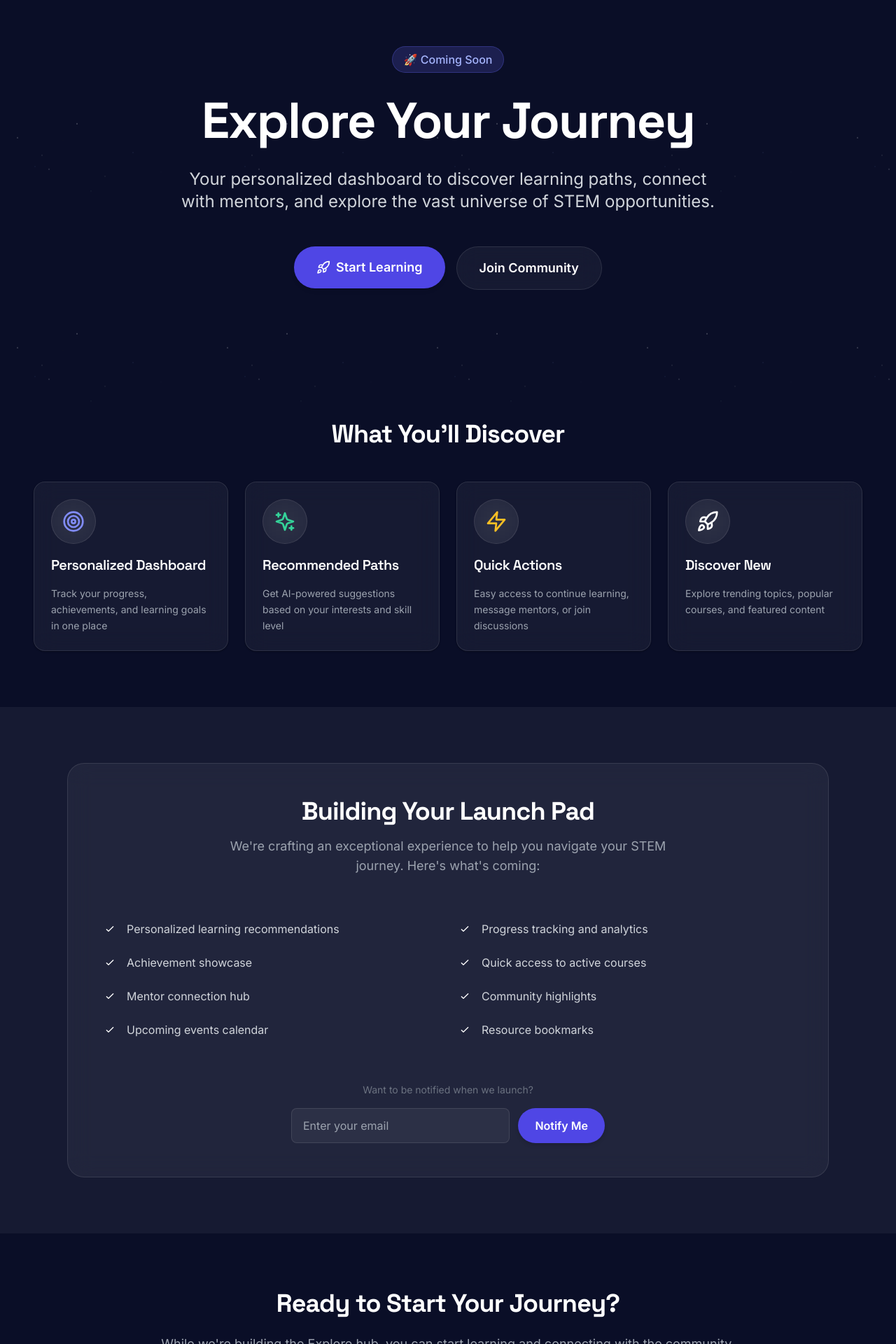
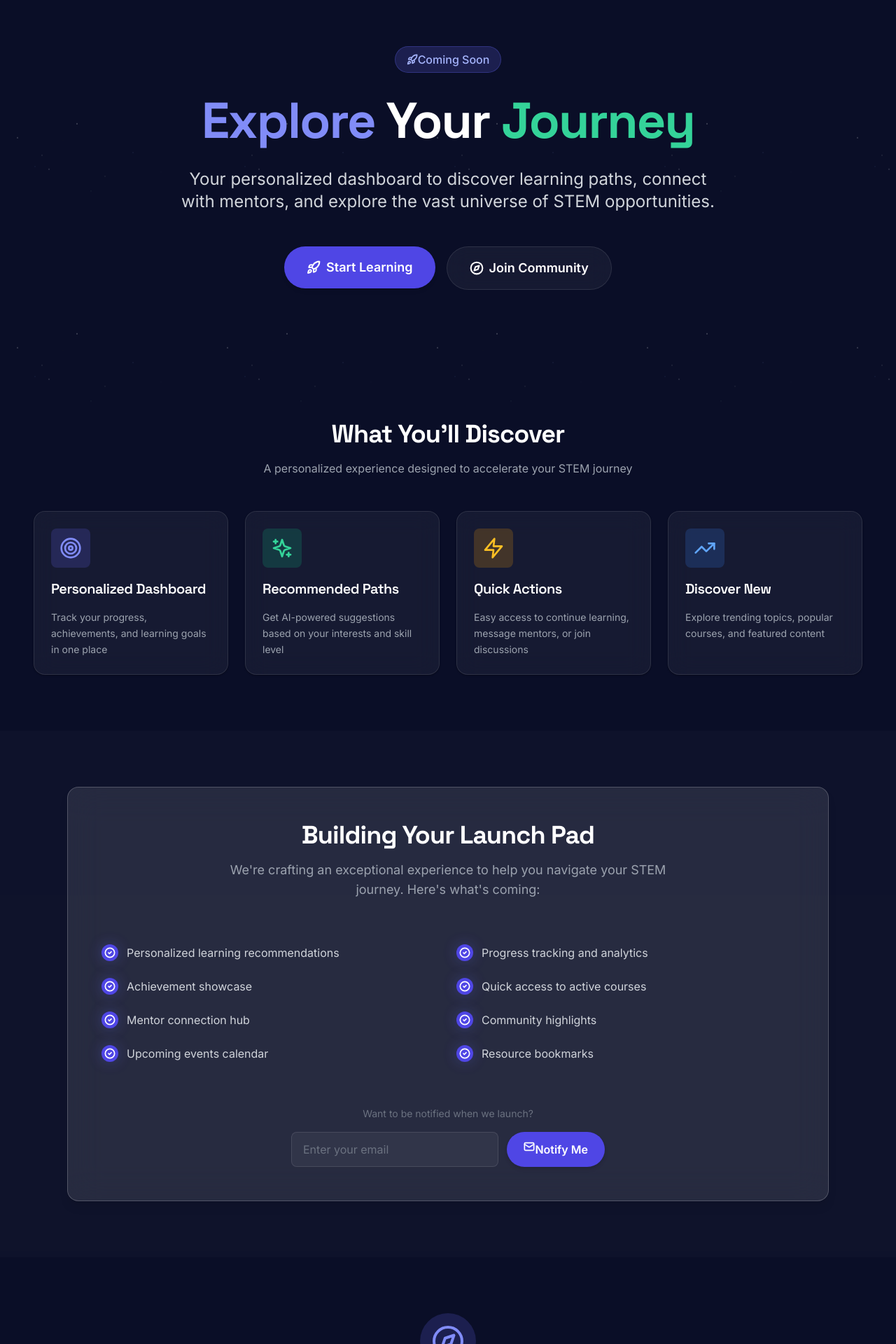
Before and after one commit to itsmepraks/womeninstem, a Next.js app: page /explore in a window 1280 px wide. Shown: the part 120-2040 px from the top of the page at 70% size. Built offline with nearby package versions, Linux system fonts and the light colour scheme; no server answers.

Commit message:
refactor: remove gradient text and replace emojis with Lucide icons on explore page

```diff
--- a/app/explore/page.tsx
+++ b/app/explore/page.tsx
@@ -1,5 +1,14 @@
 import { Container, Card, Button, Badge } from '@/components/ui';
-import { Rocket, Sparkles, Target, Zap } from 'lucide-react';
+import {
+  Rocket,
+  Sparkles,
+  Target,
+  Zap,
+  CheckCircle2,
+  Mail,
+  TrendingUp,
+  Compass
+} from 'lucide-react';
 import Link from 'next/link';
 
 export const metadata = {
@@ -14,13 +23,17 @@ export default function ExplorePage() {
       <section className="min-h-[70vh] flex items-center justify-center px-4 py-20">
         <Container size="lg">
           <div className="text-center space-y-8">
-            <Badge variant="nebula" size="lg">
-              🚀 Coming Soon
+            <Badge variant="nebula" size="lg" className="inline-flex items-center gap-2">
+              <Rocket className="w-4 h-4" strokeWidth={2.5} />
+              Coming Soon
             </Badge>
 
-            <h1 className="font-display text-5xl md:text-7xl font-bold">
-              <span className="gradient-text bg-gradient-nebula">Explore</span> Your{' '}
-              <span className="gradient-text bg-gradient-aurora">Journey</span>
+            <h1 className="font-display text-5xl md:text-7xl font-bold tracking-tight">
+              <span className="text-nebula-400">Explore</span>
+              {' '}
+              <span className="text-white">Your</span>
+              {' '}
+              <span className="text-aurora-400">Journey</span>
             </h1>
 
             <p className="text-xl md:text-2xl text-gray-300 max-w-3xl mx-auto leading-relaxed">
@@ -30,12 +43,12 @@ export default function ExplorePage() {
 
             <div className="flex flex-col sm:flex-row gap-4 justify-center pt-4">
               <Link href="/learning">
-                <Button variant="primary" size="lg" leftIcon={<Rocket className="w-5 h-5" />}>
+                <Button variant="primary" size="lg" leftIcon={<Rocket className="w-5 h-5" strokeWidth={2.5} />}>
                   Start Learning
                 </Button>
               </Link>
               <Link href="/community">
-                <Button variant="secondary" size="lg">
+                <Button variant="secondary" size="lg" leftIcon={<Compass className="w-5 h-5" strokeWidth={2.5} />}>
                   Join Community
                 </Button>
               </Link>
@@ -47,32 +60,35 @@ export default function ExplorePage() {
       {/* Features Preview */}
       <section className="py-20 px-4">
         <Container size="xl">
-          <h2 className="font-display text-3xl md:text-4xl font-bold text-center mb-12">
+          <h2 className="font-display text-3xl md:text-4xl font-bold text-center mb-4 text-white">
             What You&apos;ll Discover
           </h2>
+          <p className="text-center text-gray-400 mb-12 max-w-2xl mx-auto">
+            A personalized experience designed to accelerate your STEM journey
+          </p>
 
           <div className="grid md:grid-cols-2 lg:grid-cols-4 gap-6">
             {[
               {
-                icon: <Target className="w-8 h-8" />,
+                icon: <Target className="w-8 h-8" strokeWidth={2} />,
                 title: 'Personalized Dashboard',
                 description: 'Track your progress, achievements, and learning goals in one place',
                 color: 'nebula',
               },
               {
-                icon: <Sparkles className="w-8 h-8" />,
+                icon: <Sparkles className="w-8 h-8" strokeWidth={2} />,
                 title: 'Recommended Paths',
                 description: 'Get AI-powered suggestions based on your interests and skill level',
                 color: 'aurora',
               },
               {
-                icon: <Zap className="w-8 h-8" />,
+                icon: <Zap className="w-8 h-8" strokeWidth={2} />,
                 title: 'Quick Actions',
                 description: 'Easy access to continue learning, message mentors, or join discussions',
                 color: 'stardust',
               },
               {
-                icon: <Rocket className="w-8 h-8" />,
+                icon: <TrendingUp className="w-8 h-8" strokeWidth={2} />,
                 title: 'Discover New',
                 description: 'Explore trending topics, popular courses, and featured content',
                 color: 'cosmic',
@@ -80,10 +96,15 @@ export default function ExplorePage() {
             ].map((feature, index) => (
               <Card key={index} hover>
                 <div className="space-y-4">
-                  <div className="flex items-center justify-center w-16 h-16 rounded-full glass">
-                    <div className={`text-${feature.color}-400`}>{feature.icon}</div>
+                  <div className={`inline-flex p-3 rounded-lg ${
+                    feature.color === 'nebula' ? 'bg-nebula-500/20 text-nebula-400' :
+                    feature.color === 'aurora' ? 'bg-aurora-500/20 text-aurora-400' :
+                    feature.color === 'stardust' ? 'bg-stardust-500/20 text-stardust-400' :
+                    'bg-cosmic-blue-500/20 text-cosmic-blue-400'
+                  }`}>
+                    {feature.icon}
                   </div>
-                  <h3 className="font-display text-xl font-semibold">{feature.title}</h3>
+                  <h3 className="font-display text-xl font-semibold text-white">{feature.title}</h3>
                   <p className="text-gray-400 text-sm leading-relaxed">
                     {feature.description}
                   </p>
@@ -95,11 +116,11 @@ export default function ExplorePage() {
       </section>
 
       {/* Coming Soon Details */}
-      <section className="py-20 px-4 bg-white/5">
+      <section className="py-20 px-4 bg-white/[0.02]">
         <Container size="lg">
-          <div className="glass rounded-3xl p-8 md:p-12 space-y-8">
+          <div className="glass-strong rounded-premium p-8 md:p-12 space-y-8 shadow-elegant-lg">
             <div className="text-center space-y-4">
-              <h2 className="font-display text-3xl md:text-4xl font-bold">
+              <h2 className="font-display text-3xl md:text-4xl font-bold text-white">
                 Building Your Launch Pad
               </h2>
               <p className="text-gray-400 text-lg max-w-2xl mx-auto">
@@ -120,10 +141,8 @@ export default function ExplorePage() {
                 'Resource bookmarks',
               ].map((item, index) => (
                 <div key={index} className="flex items-center gap-3">
-                  <div className="flex-shrink-0 w-6 h-6 rounded-full bg-gradient-nebula flex items-center justify-center">
-                    <svg className="w-4 h-4" fill="none" viewBox="0 0 24 24" stroke="currentColor">
-                      <path strokeLinecap="round" strokeLinejoin="round" strokeWidth={2} d="M5 13l4 4L19 7" />
-                    </svg>
+                  <div className="flex-shrink-0 w-6 h-6 rounded-full bg-nebula-600 flex items-center justify-center shadow-glow-nebula">
+                    <CheckCircle2 className="w-4 h-4 text-white" strokeWidth={2.5} />
                   </div>
                   <span className="text-gray-300">{item}</span>
                 </div>
@@ -136,9 +155,12 @@ export default function ExplorePage() {
                 <input
                   type="email"
                   placeholder="Enter your email"
-                  className="flex-1 px-4 py-3 bg-white/5 border border-white/10 rounded-lg focus:outline-none focus:ring-2 focus:ring-nebula-400"
+                  className="flex-1 px-4 py-3 bg-white/5 border border-white/10 rounded-lg text-white placeholder:text-gray-500 focus:outline-none focus:ring-2 focus:ring-nebula-400 focus:border-transparent transition-elegant hover:border-white/20"
                 />
-                <Button variant="primary">Notify Me</Button>
+                <Button variant="primary" className="inline-flex items-center gap-2">
+                  <Mail className="w-4 h-4" strokeWidth={2.5} />
+                  Notify Me
+                </Button>
               </div>
             </div>
           </div>
@@ -149,7 +171,10 @@ export default function ExplorePage() {
       <section className="py-20 px-4">
         <Container size="md">
           <div className="text-center space-y-6">
-            <h2 className="font-display text-3xl md:text-4xl font-bold">
+            <div className="inline-flex p-4 rounded-full bg-nebula-500/20 mb-4">
+              <Compass className="w-12 h-12 text-nebula-400" strokeWidth={2} />
+            </div>
+            <h2 className="font-display text-3xl md:text-4xl font-bold text-white">
               Ready to Start Your Journey?
             </h2>
             <p className="text-gray-400 text-lg">
@@ -157,12 +182,14 @@ export default function ExplorePage() {
             </p>
             <div className="flex flex-col sm:flex-row gap-4 justify-center pt-4">
               <Link href="/learning">
-                <Button variant="primary" size="lg">
+                <Button variant="primary" size="lg" className="inline-flex items-center gap-2">
+                  <Sparkles className="w-5 h-5" strokeWidth={2.5} />
                   Browse Learning Paths
                 </Button>
               </Link>
               <Link href="/mentorship">
-                <Button variant="secondary" size="lg">
+                <Button variant="secondary" size="lg" className="inline-flex items-center gap-2">
+                  <Target className="w-5 h-5" strokeWidth={2.5} />
                   Find a Mentor
                 </Button>
               </Link>
```
